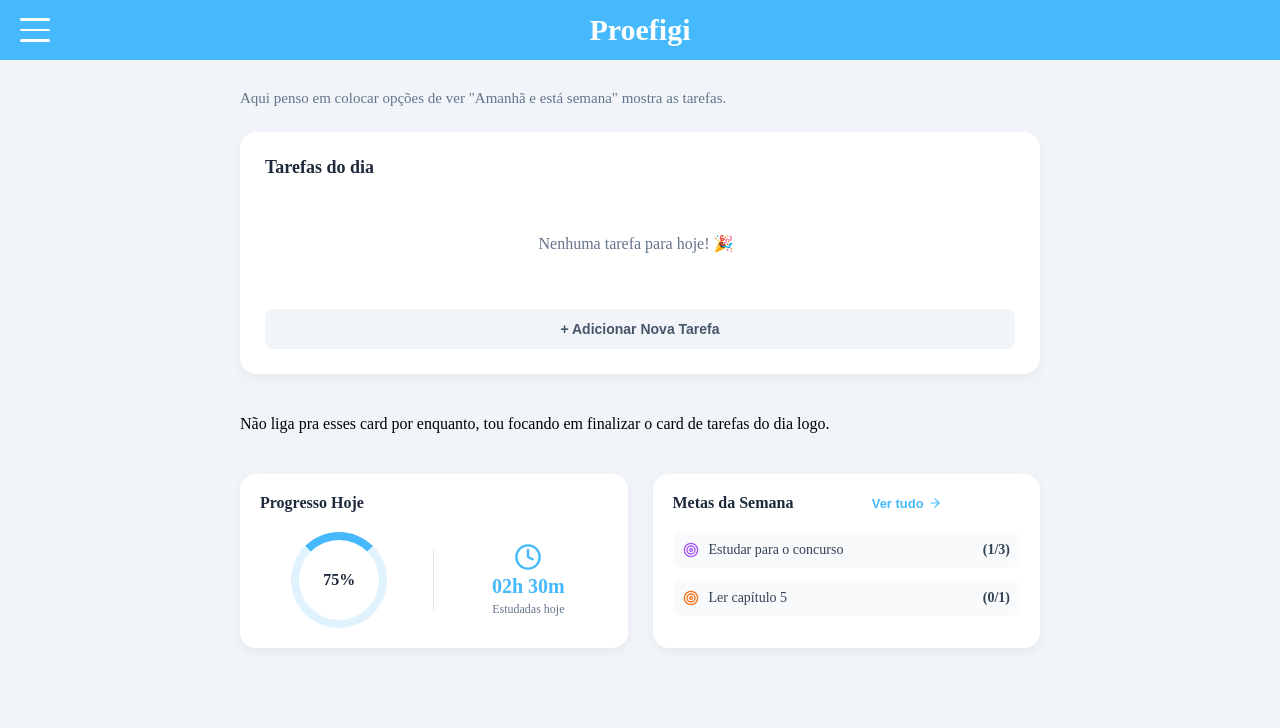
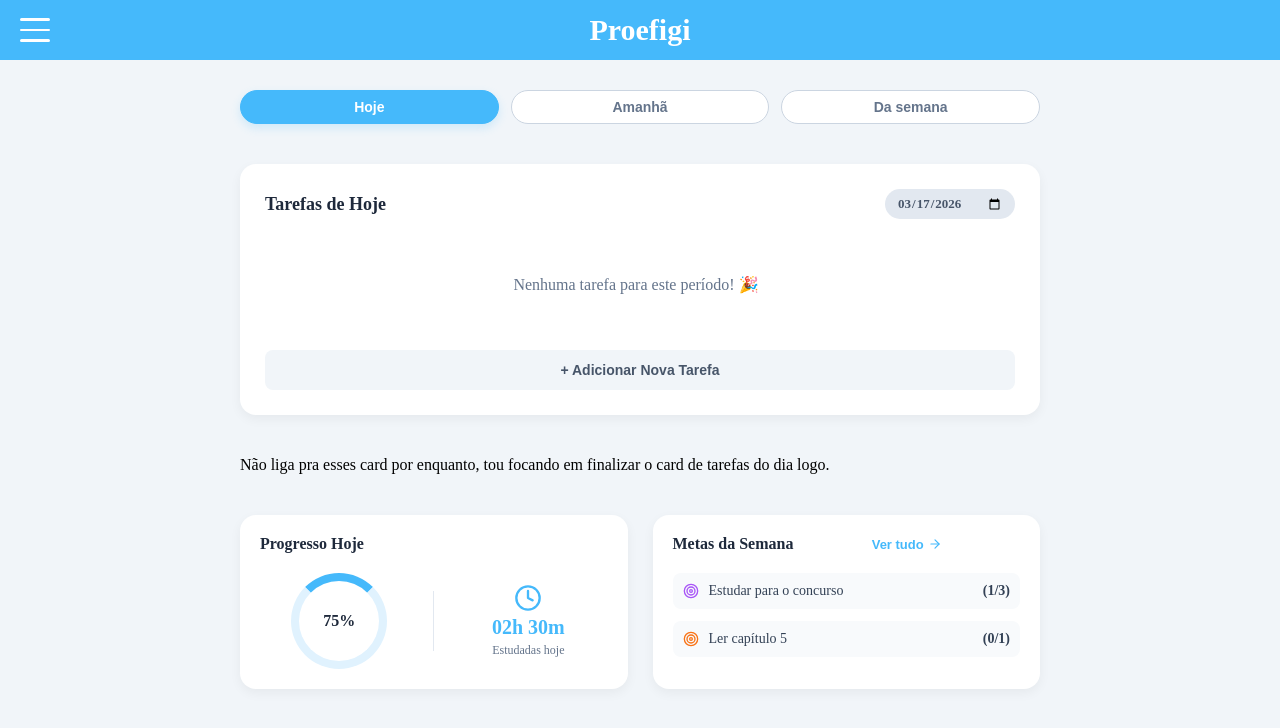
Before and after one commit to santtonas/proefigi, a React (Vite) app in the folder proefigi/: page /home in a window 1280 px wide. Shown: the top 728 px of the page. Built offline with nearby package versions, Linux system fonts and the light colour scheme; the HTML template or start-up script is replaced by a standard one.

Commit message:
Atualizado

```diff
--- a/proefigi/src/pages/home/index.tsx
+++ b/proefigi/src/pages/home/index.tsx
@@ -3,7 +3,7 @@ import React, { useState } from 'react';
 import { Clock, ArrowRight, Target } from 'lucide-react';
 import { useTarefas } from '../../context/TarefaContext';
 
-// Define o formato da Tarefa para o TypeScript não reclamar
+
 interface Tarefa {
   id: string;
   data: string;
@@ -16,18 +16,29 @@ interface Tarefa {
 }
 
 export function Home() {
-  // 1. Agora puxamos também a exclusão e atualização!
+
   const { tarefas, adicionarTarefa, excluirTarefa, atualizarTarefa } = useTarefas();
 
   const dataHoje = new Date();
-  const tarefasDeHoje = tarefas.filter(t => t.data === dataHoje.toDateString() && !t.concluida);
 
   const ano = dataHoje.getFullYear();
   const mes = String(dataHoje.getMonth() + 1).padStart(2, '0');
   const dia = String(dataHoje.getDate()).padStart(2, '0');
   const hojeISO = `${ano}-${mes}-${dia}`;
+  const amanha = new Date();
+  amanha.setDate(dataHoje.getDate() + 1);
+  const amanhaISO = amanha.toISOString().split('T')[0];
+  const [modoVisualizacao, setModoVisualizacao] = useState<string>('hoje');
 
-  // --- ESTADOS ---
+  const dataFimSemana = new Date(dataHoje);
+  const diasParaSabado = 6 - dataHoje.getDay();
+  dataFimSemana.setDate(dataHoje.getDate() + diasParaSabado);
+
+  const diaFim = String(dataFimSemana.getDate()).padStart(2, '0');
+  const mesFim = String(dataFimSemana.getMonth() + 1).padStart(2, '0');
+  const anoFim = dataFimSemana.getFullYear();
+
+
   const [modalAberto, setModalAberto] = useState(false);
   const [tarefaParaDetalhes, setTarefaParaDetalhes] = useState<Tarefa | null>(null);
   const [tarefaEmEdicao, setTarefaEmEdicao] = useState<string | null>(null);
@@ -39,6 +50,31 @@ export function Home() {
   const [importancia, setImportancia] = useState<'normal' | 'importante' | 'urgente'>('normal');
   const [descricao, setDescricao] = useState('');
 
+  const [dataVisualizacao, setDataVisualizacao] = useState(hojeISO);
+  const [anoV, mesV, diaV] = dataVisualizacao.split('-');
+  const dataFormatadaVisualizacao = new Date(Number(anoV), Number(mesV) - 1, Number(diaV)).toDateString();
+  const tarefasDaTela = tarefas.filter(t => {
+    if (t.concluida) return false;
+
+    if (modoVisualizacao === 'semana') {
+      const dataTarefa = new Date(t.data);
+      const hoje = new Date(ano, Number(mes) - 1, Number(dia));
+      const limite = new Date(anoFim, Number(mesFim) - 1, Number(diaFim));
+
+      return dataTarefa >= hoje && dataTarefa <= limite;
+    }
+
+
+    return t.data === dataFormatadaVisualizacao;
+  });
+
+
+  const tarefasOrdenadas = [...tarefasDaTela].sort((a, b) => {
+    const dataA = new Date(`${a.data} ${a.inicio || '00:00'}`);
+    const dataB = new Date(`${b.data} ${b.inicio || '00:00'}`);
+    return dataA.getTime() - dataB.getTime();
+  });
+
   // --- FUNÇÕES DE EDIÇÃO E EXCLUSÃO ---
   const iniciarEdicao = (tarefa: Tarefa) => {
     setTitulo(tarefa.titulo);
@@ -48,7 +84,7 @@ export function Home() {
     setDescricao(tarefa.descricao);
     setTarefaEmEdicao(tarefa.id);
 
-    // Converte a data da tarefa de volta para YYYY-MM-DD para o input
+
     const dataObj = new Date(tarefa.data);
     const anoT = dataObj.getFullYear();
     const mesT = String(dataObj.getMonth() + 1).padStart(2, '0');
@@ -76,14 +112,14 @@ export function Home() {
     const dataFormatadaParaContexto = new Date(Number(anoSel), Number(mesSel) - 1, Number(diaSel)).toDateString();
 
     if (tarefaEmEdicao) {
-      // SE ESTIVER EDITANDO
+
       atualizarTarefa(tarefaEmEdicao, {
         data: dataFormatadaParaContexto,
         titulo, inicio, termino, importancia, descricao
       });
       setTarefaEmEdicao(null);
     } else {
-      // SE FOR NOVA TAREFA
+
       const novaTarefa: Tarefa = {
         id: Math.random().toString(),
         data: dataFormatadaParaContexto,
@@ -92,9 +128,9 @@ export function Home() {
       adicionarTarefa(novaTarefa);
     }
 
-    // Limpa os campos
+
     setTitulo(''); setInicio(''); setTermino(''); setImportancia('normal'); setDescricao('');
-    setDataNovaTarefa(hojeISO);
+    setDataNovaTarefa(dataVisualizacao);
     setModalAberto(false);
   };
 
@@ -103,37 +139,103 @@ export function Home() {
     setTarefaParaDetalhes(null);
   };
 
+  // Função para formatar a data da tarefa (ex: "Seg, 29/04")
+  const formatarDataTarefa = (dataString: string) => {
+    const dataObj = new Date(dataString);
+    const diasSemana = ['Dom', 'Seg', 'Ter', 'Qua', 'Qui', 'Sex', 'Sáb'];
+    const diaSemana = diasSemana[dataObj.getDay()];
+    const dia = String(dataObj.getDate()).padStart(2, '0');
+    const mes = String(dataObj.getMonth() + 1).padStart(2, '0');
+    return `${diaSemana}, ${dia}/${mes}`;
+  };
+
   return (
     <div className="home-pagina">
 
       <div className="home-header">
+        <div className="filtros-lista-container">
+          <button
+            className={`botao-filtro-tempo ${modoVisualizacao === 'hoje' ? 'ativo' : ''}`}
+            onClick={() => { setModoVisualizacao('hoje'); setDataVisualizacao(hojeISO); }}
+          >
+            Hoje
+          </button>
 
-        <p>Aqui penso em colocar opções de ver "Amanhã e está semana" mostra as tarefas.</p>
+          <button
+            className={`botao-filtro-tempo ${modoVisualizacao === 'amanha' ? 'ativo' : ''}`}
+            onClick={() => { setModoVisualizacao('amanha'); setDataVisualizacao(amanhaISO); }}
+          >
+            Amanhã
+          </button>
+
+          <button
+            className={`botao-filtro-tempo ${modoVisualizacao === 'semana' ? 'ativo' : ''}`}
+            onClick={() => setModoVisualizacao('semana')}
+          >
+            Da semana
+          </button>
+        </div>
       </div>
 
       <div className="home-conteudo">
 
         <div className="home-card-destaque">
-          <div className="destaque-header">
-            <h3>Tarefas do dia</h3>
+          <div className="destaque-header-linha">
+            <h3>
+              {modoVisualizacao === 'semana' ? "Tarefas da Semana" :
+               dataVisualizacao === hojeISO ? "Tarefas de Hoje" :
+               dataVisualizacao === amanhaISO ? "Tarefas de Amanhã" : "Tarefas do dia"}
+            </h3>
+
+
+            {modoVisualizacao === 'semana' ? (
+              <span className="input-data-cabecalho" style={{ cursor: 'default', display: 'inline-flex', alignItems: 'center', gap: '5px' }}>
+                 {dia}/{mes} - {diaFim}/{mesFim}
+              </span>
+            ) : (
+              <input
+                type="date"
+                value={dataVisualizacao}
+                onChange={(e) => {
+                  setDataVisualizacao(e.target.value);
+                  setModoVisualizacao('custom');
+                }}
+                className="input-data-cabecalho"
+              />
+            )}
           </div>
 
           <div className="area-da-tarefa">
             <div className="cards-tarefas" style={{ display: 'flex', flexDirection: 'column', gap: '10px' }}>
-              {tarefasDeHoje.length > 0 ? (
-                tarefasDeHoje.map(t => (
-                  <div
-                    key={t.id}
-                    className={`card-tarefa borda-${t.importancia}`}
-                    onClick={() => setTarefaParaDetalhes(t)}
-                    style={{ padding: '15px', backgroundColor: '#f8fafc', borderRadius: '8px', borderLeft: `6px solid ${t.importancia === 'urgente' ? 'red' : t.importancia === 'importante' ? 'orange' : 'green'}`, cursor: 'pointer' }}
-                  >
-                    <strong>{t.titulo}</strong>
-                    <span style={{float: 'right', fontSize: '13px', color: '#64748b'}}>{t.inicio}</span>
-                  </div>
-                ))
+              {tarefasOrdenadas.length > 0 ? (
+                tarefasOrdenadas.map((t, index) => {
+
+
+                  const mostrarCabecalhoData = modoVisualizacao === 'semana' && (index === 0 || tarefasOrdenadas[index - 1].data !== t.data);
+
+                  return (
+                    <React.Fragment key={t.id}>
+
+                      {mostrarCabecalhoData && (
+                        <div className="separador-data">
+                           {formatarDataTarefa(t.data)}
+                        </div>
+                      )}
+
+
+                      <div
+                        className={`card-tarefa borda-${t.importancia}`}
+                        onClick={() => setTarefaParaDetalhes(t)}
+                        style={{ padding: '15px', backgroundColor: '#f8fafc', borderRadius: '8px', borderLeft: `6px solid ${t.importancia === 'urgente' ? 'red' : t.importancia === 'importante' ? 'orange' : 'green'}`, cursor: 'pointer', display: 'flex', justifyContent: 'space-between', alignItems: 'center' }}
+                      >
+                        <strong style={{ color: '#1e293b' }}>{t.titulo}</strong>
+                        <span style={{ fontSize: '13px', color: '#64748b', fontWeight: 'bold' }}>{t.inicio}</span>
+                      </div>
+                    </React.Fragment>
+                  );
+                })
               ) : (
-                <p style={{ textAlign: 'center', color: '#64748b', padding: '20px 0' }}>Nenhuma tarefa para hoje! 🎉</p>
+                <p style={{ textAlign: 'center', color: '#64748b', padding: '20px 0' }}>Nenhuma tarefa para este período! 🎉</p>
               )}
             </div>
 
@@ -141,7 +243,7 @@ export function Home() {
               onClick={() => {
                 setTarefaEmEdicao(null);
                 setTitulo(''); setInicio(''); setTermino(''); setImportancia('normal'); setDescricao('');
-                setDataNovaTarefa(hojeISO);
+                setDataNovaTarefa(dataVisualizacao);
                 setModalAberto(true);
               }}
               style={{ width: '100%', marginTop: '20px', padding: '12px', backgroundColor: '#f1f5f9', border: 'none', borderRadius: '8px', color: '#475569', fontWeight: 'bold', cursor: 'pointer' }}
@@ -154,7 +256,7 @@ export function Home() {
         <p>Não liga pra esses card por enquanto, tou focando em finalizar o card de tarefas do dia logo.</p>
 
 
-        {/* ... (ÁREA DOS RESUMOS MANTIDA IGUAL) ... */}
+
         <div className="home-resumos">
           <div className="home-card-resumo">
             <h3>Progresso Hoje</h3>
@@ -207,7 +309,7 @@ export function Home() {
         </div>
       )}
 
-      {/* --- NOVO: MODAL DE DETALHES --- */}
+      {/* ---  MODAL DE DETALHES --- */}
       {tarefaParaDetalhes && (
         <div className="modal-fundo" style={{ zIndex: 1000 }}>
           <div className="modal-caixa" style={{ borderTop: '8px solid', borderColor: tarefaParaDetalhes.importancia === 'urgente' ? 'red' : tarefaParaDetalhes.importancia === 'importante' ? 'orange' : 'green' }}>
--- a/proefigi/src/pages/home/style.css
+++ b/proefigi/src/pages/home/style.css
@@ -3,7 +3,7 @@
   flex-direction: column;
   min-height: 100vh;
   padding: 30px 20px;
-  background-color: #F1F5F9; /* Fundo padrão do Proefigi */
+  background-color: #F1F5F9;
   align-items: center;
 }
 
@@ -47,6 +47,34 @@
   font-size: 18px;
 }
 
+/* CONTAINER DO CABEÇALHO COM O INPUT */
+.destaque-header-linha {
+  display: flex;
+  justify-content: space-between;
+  align-items: center;
+  margin-bottom: 20px;
+}
+
+.destaque-header-linha h3 {
+  margin: 0;
+  color: #1e293b;
+  font-size: 18px;
+}
+
+/* ESTILO DO INPUT DE DATA */
+.input-data-cabecalho {
+  background-color: #E2E8F0;
+  color: #475569;
+  padding: 6px 12px;
+  border-radius: 20px;
+  font-size: 13px;
+  font-weight: bold;
+  border: none;
+  outline: none;
+  cursor: pointer;
+  font-family: inherit;
+}
+
 /* CARDS DE RESUMO (LADO A LADO) */
 .home-resumos {
   display: flex;
@@ -54,7 +82,7 @@
 }
 
 .home-card-resumo {
-  flex: 1; /* Faz os dois cards dividirem o espaço igualmente */
+  flex: 1;
   background-color: white;
   border-radius: 16px;
   padding: 20px;
@@ -67,6 +95,53 @@
   margin: 0 0 20px 0;
   color: #1e293b;
   font-size: 16px;
+}
+
+/* CONTAINER DOS BOTÕES DE FILTRO RÁPIDO */
+.filtros-lista-container {
+  display: flex;
+  gap: 12px;
+  margin-bottom: 15px;
+  width: 100%;
+  max-width: 800px;
+}
+
+.botao-filtro-tempo {
+  padding: 8px 22px;
+  border-radius: 25px;
+  border: 1px solid #cbd5e1;
+  background-color: white;
+  color: #64748b;
+  font-weight: 600;
+  font-size: 14px;
+  cursor: pointer;
+  transition: all 0.2s ease;
+}
+
+.botao-filtro-tempo:hover {
+  background-color: #f8fafc;
+}
+
+/* ESTILO QUANDO O BOTÃO ESTÁ SELECIONADO */
+.botao-filtro-tempo.ativo {
+  background-color: #45B9FB;
+  color: white;
+  border-color: #45B9FB;
+  box-shadow: 0 4px 10px rgba(69, 185, 251, 0.2);
+}
+
+/* SEPARADOR DE DATAS (MODO SEMANA) */
+.separador-data {
+  font-size: 14px;
+  color: #64748b;
+  font-weight: bold;
+  margin: 15px 0 5px 0;
+  padding-left: 5px;
+  border-bottom: 1px solid #e2e8f0;
+  padding-bottom: 5px;
+  display: flex;
+  align-items: center;
+  gap: 6px;
 }
 
 /* LAYOUT INTERNO DO PROGRESSO */
@@ -176,6 +251,6 @@
 /* RESPONSIVIDADE PARA CELULAR */
 @media (max-width: 768px) {
   .home-resumos {
-    flex-direction: column; /* Coloca um card embaixo do outro no celular */
+    flex-direction: column;
   }
 }
```
